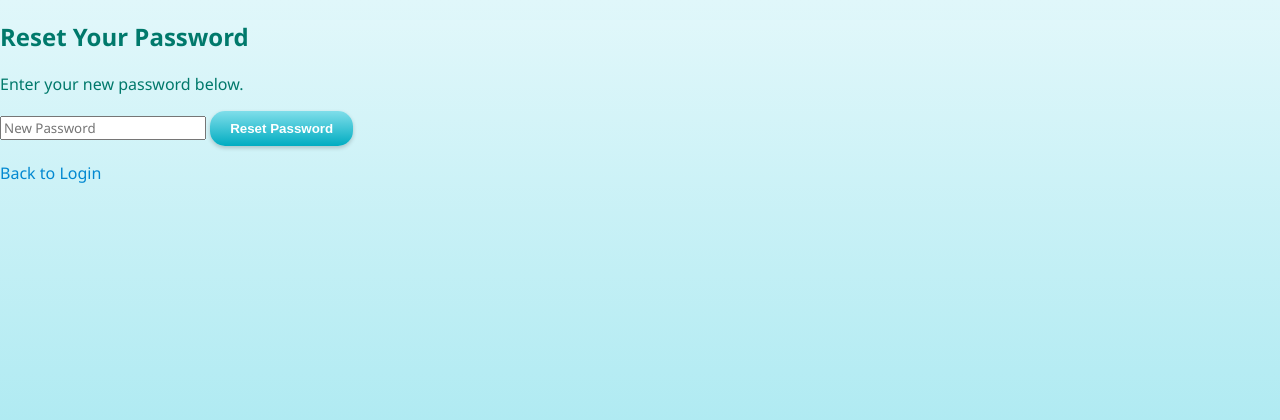
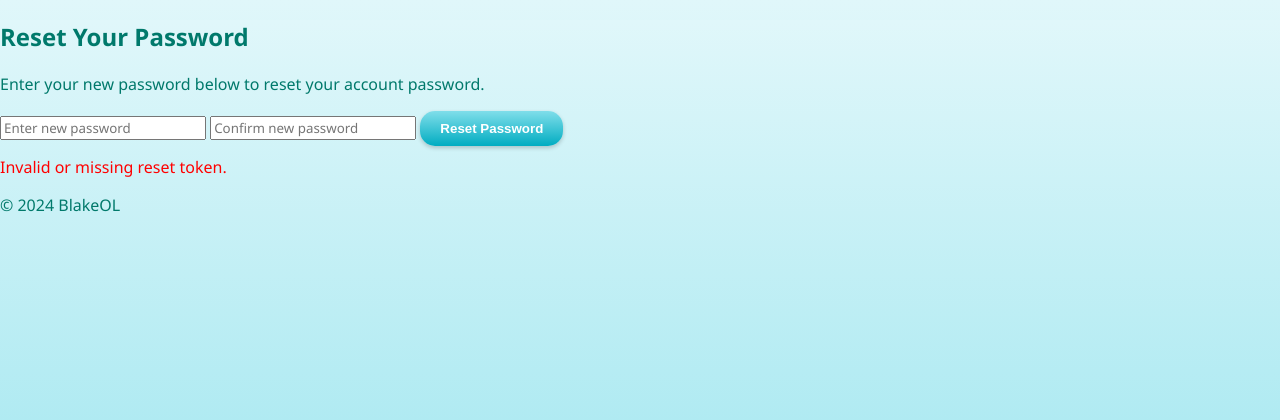
Before and after one commit to NervousBlakedown/aol, a Flask app: page /reset_password in a window 1280 px wide. Shown: the top 420 px of the page. Run offline with Flask 3, Linux system fonts and the light colour scheme; parts of the project's set-up code (start-up, migrations or seed data) failed here and were passed over; some libraries are stand-ins or nearby versions.

Commit message:
testing email script

```diff
--- a/frontend/templates/reset_password.html
+++ b/frontend/templates/reset_password.html
@@ -1,22 +1,72 @@
-<!-- frontend/reset_password.html -->
-<!DOCTYPE html>
-<html lang="en">
-<head>
-  <meta charset="UTF-8">
-  <title>Reset Password - BlakeOL</title>
-  <link rel="stylesheet" href="styles.css">
-</head>
-<body>
-  <div class="container">
+{% extends 'base.html' %}
+
+{% block title %}Reset Password{% endblock %}
+
+{% block content %}
+<div class="container">
     <h2>Reset Your Password</h2>
-    <p>Enter your new password below.</p>
+    <p>Enter your new password below to reset your account password.</p>
     <form id="reset-password-form">
-      <input type="password" id="new-password" placeholder="New Password" required>
-      <button type="submit">Reset Password</button>
+        <input type="password" id="new-password" name="new_password" placeholder="Enter new password" required>
+        <input type="password" id="confirm-password" placeholder="Confirm new password" required>
+        <button type="submit">Reset Password</button>
     </form>
-    <p><a href="/login">Back to Login</a></p>
-  </div>
+    <div id="message" style="margin-top: 10px; color: red;"></div>
+</div>
 
-  <script src="app.js"></script>
-</body>
-</html>
+<script>
+document.addEventListener('DOMContentLoaded', function () {
+    const form = document.getElementById('reset-password-form');
+    const messageDiv = document.getElementById('message');
+
+    // Extract token from the URL
+    const urlParams = new URLSearchParams(window.location.search);
+    const resetToken = urlParams.get('token');
+
+    if (!resetToken) {
+        messageDiv.textContent = "Invalid or missing reset token.";
+        return;
+    }
+
+    // Handle form submission
+    form.addEventListener('submit', async (e) => {
+        e.preventDefault();
+
+        const newPassword = document.getElementById('new-password').value.trim();
+        const confirmPassword = document.getElementById('confirm-password').value.trim();
+
+        if (!newPassword || !confirmPassword) {
+            messageDiv.textContent = "Please fill out both fields.";
+            return;
+        }
+
+        if (newPassword !== confirmPassword) {
+            messageDiv.textContent = "Passwords do not match.";
+            return;
+        }
+
+        try {
+            // Send new password and token to Flask backend
+            const response = await fetch(`/update_password?token=${resetToken}`, {
+                method: 'POST',
+                headers: { 'Content-Type': 'application/json' },
+                body: JSON.stringify({ new_password: newPassword })
+            });
+
+            const data = await response.json();
+            if (data.success) {
+                messageDiv.style.color = "green";
+                messageDiv.textContent = "Password reset successfully! You can now log in.";
+                setTimeout(() => window.location.href = "/login", 2000); // Redirect to login page
+            } else {
+                messageDiv.style.color = "red";
+                messageDiv.textContent = data.message || "Failed to reset password.";
+            }
+        } catch (error) {
+            console.error("Error:", error);
+            messageDiv.textContent = "An unexpected error occurred. Please try again.";
+        }
+    });
+});
+</script>
+{% endblock %}
--- a/server/server.py
+++ b/server/server.py
@@ -10,7 +10,7 @@ from dotenv import load_dotenv
 import psycopg2
 from psycopg2.extras import RealDictCursor
 from datetime import timedelta
-from server.send_email import send_email
+from auth_utils import send_supabase_reset_email
 from supabase import create_client, Client
 from cryptography.fernet import Fernet
 logging.basicConfig(level=logging.DEBUG)
@@ -440,64 +440,52 @@ def forgot_password_page():
 
 @app.route('/forgot_password', methods=['POST'])
 def forgot_password():
-    # Check if the request is JSON
-    if request.is_json:
-        data = request.get_json()
-        email = data.get("email")
-    else:
-        # Handle form data from an HTML form
-        email = request.form.get("email")
-
+    email = request.form.get("email") if not request.is_json else request.get_json().get("email")
     if not email:
         return jsonify({"success": False, "message": "Email is required."}), 400
 
-    try:
-        # Trigger Supabase forgot password email
-        response = supabase.auth.reset_password_for_email(email)
-        if 'error' in response and response['error']:
-            logging.error(f"Password reset error: {response['error']}")
-            return jsonify({"success": False, "message": response['error']['message']}), 500
-
-        return jsonify({"success": True, "message": "Password reset email sent."}), 200
-
-    except Exception as e:
-        logging.error(f"Forgot password error: {e}")
-        return jsonify({"success": False, "message": "An error occurred while sending the reset email."}), 500
+    result = send_supabase_reset_email(email)
+    if result['success']:
+        return jsonify({"success": True, "message": result['message']}), 200
+    else:
+        return jsonify({"success": False, "message": result['message']}), 500
 
 
 @app.route('/reset_password', methods=['GET'])
 def reset_password_page():
     return render_template('reset_password.html')
 
+# Update password after 'forgot password' link
 @app.route('/update_password', methods=['POST'])
 def update_password():
-    """
-    Endpoint to update the password after a reset.
-    """
+    import requests
+
+    # Extract reset token and new password
+    reset_token = request.args.get('token')
     data = request.get_json()
-    access_token = data.get("access_token")  # Supabase token after password reset
     new_password = data.get("new_password")
 
-    if not access_token or not new_password:
-        return jsonify({"success": False, "message": "Access token and new password are required."}), 400
+    if not reset_token or not new_password:
+        return jsonify({"success": False, "message": "Invalid token or password."}), 400
 
     try:
-        # Update password using Supabase
-        response = supabase.auth.api.update_user(
-            access_token,
-            {"password": new_password}
-        )
-        if response.get("error"):
-            logging.error(f"Password update error: {response['error']}")
-            return jsonify({"success": False, "message": "Error updating password."}), 500
+        # Send request to Supabase API to update password
+        headers = {
+            "apikey": SUPABASE_KEY,
+            "Authorization": f"Bearer {reset_token}",
+            "Content-Type": "application/json"
+        }
+        payload = {"password": new_password}
 
-        return jsonify({"success": True, "message": "Password updated successfully."}), 200
+        response = requests.put(f"{SUPABASE_URL}/auth/v1/user", json=payload, headers=headers)
+        response.raise_for_status()
 
-    except Exception as e:
-        logging.error(f"Password update error: {e}")
-        return jsonify({"success": False, "message": "An error occurred while updating the password."}), 500
+        return jsonify({"success": True, "message": "Password reset successfully!"}), 200
+    except requests.exceptions.RequestException as e:
+        logging.error(f"Error resetting password: {e}")
+        return jsonify({"success": False, "message": "Failed to reset password. Please try again."}), 500
 
 
-# Run
+# Run app
 if __name__ == '__main__':
     socketio.run(app, host='0.0.0.0', port=5000, debug=True)
```
Also changed, not shown: server/auth_utils.py (added, +26 -0 lines), server/send_email.py (deleted, +0 -37 lines).
